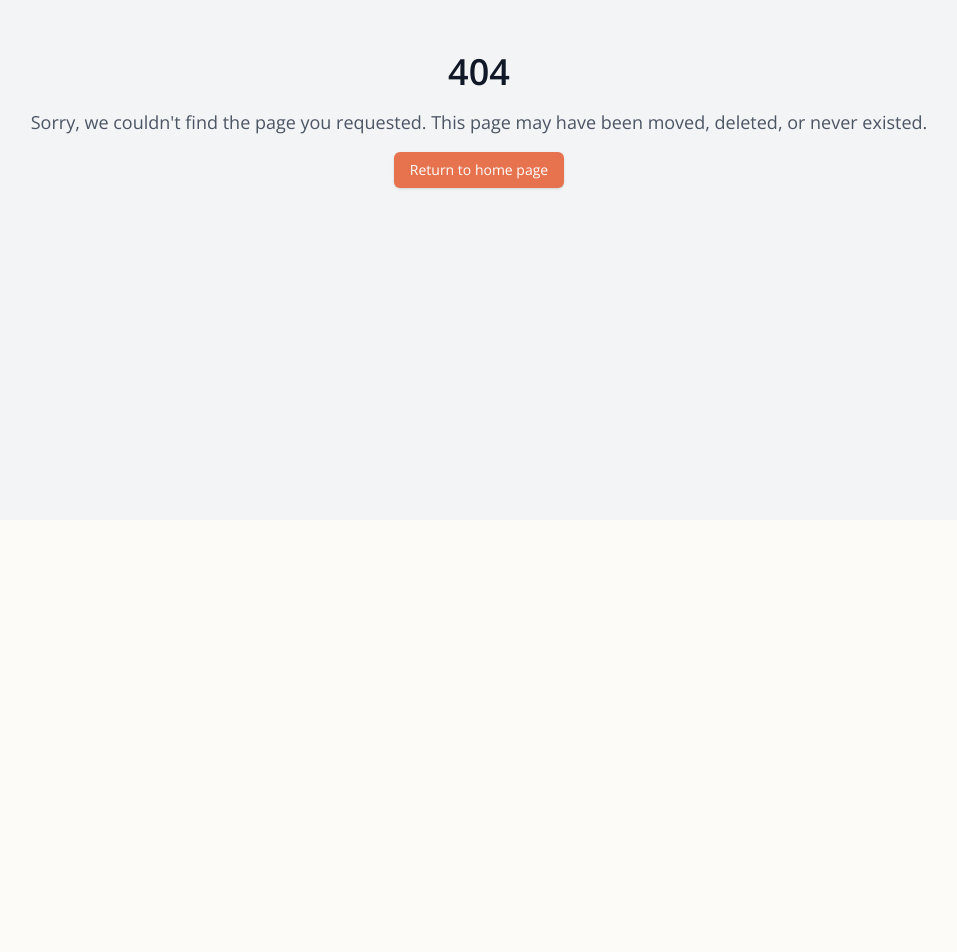
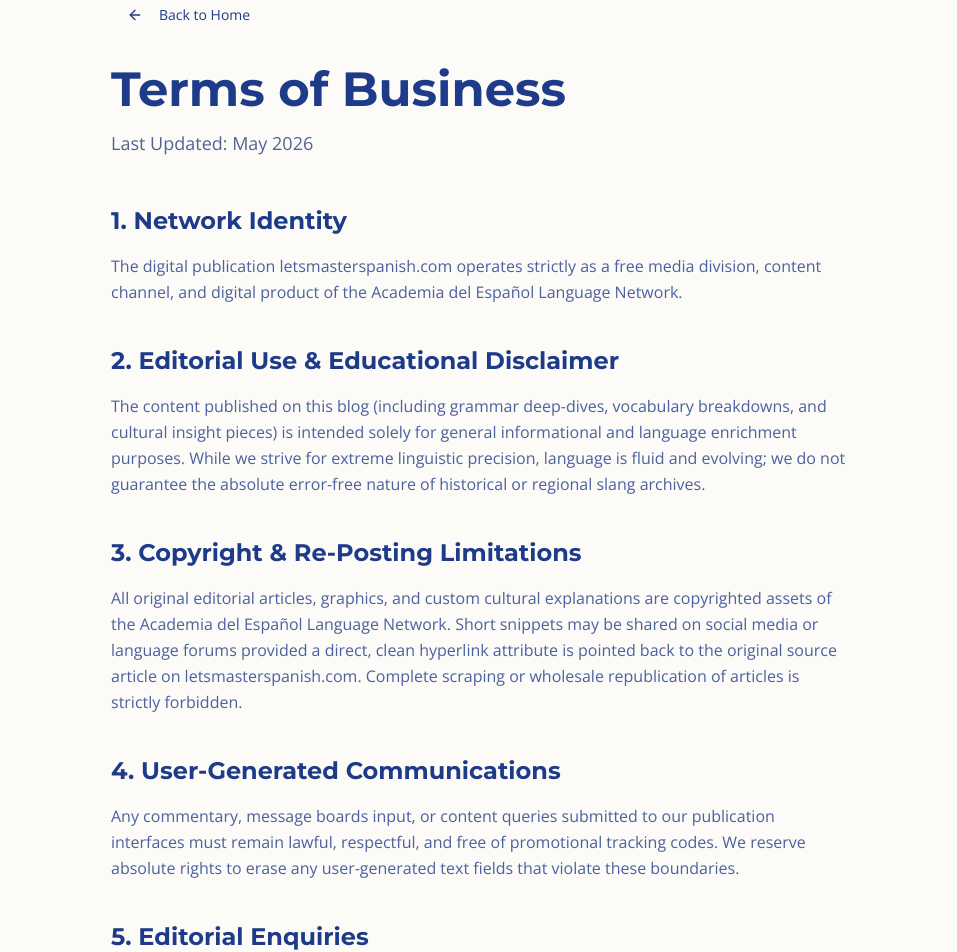
Before and after one commit to elforoespanol/sg-49b89eda-632c-4a04-b23c-675bd32239ff-1782932893, a Next.js app: page /terms-of-business in a window 1280 px wide. Before the commit this address had no page. Shown: the part 280-1232 px from the top of the page, without its empty margins (161-1118 px from the left). Before the commit the page ends 800 px from the top, so only its background shows below. Built offline with nearby package versions, Linux system fonts and the light colour scheme.

Commit message:
feat(legal): add terms of business page

```diff
--- /dev/null
+++ b/src/pages/terms-of-business.tsx
@@ -0,0 +1,91 @@
+import { SEO } from "@/components/SEO";
+import { Header } from "@/components/Header";
+import { Footer } from "@/components/Footer";
+import Link from "next/link";
+import { ArrowLeft } from "lucide-react";
+import { Button } from "@/components/ui/button";
+
+export default function TermsOfBusinessPage() {
+  return (
+    <>
+      <SEO
+        title="Terms of Business - Let's Master Spanish"
+        description="Terms of business and legal information for letsmasterspanish.com"
+      />
+
+      <div className="min-h-screen flex flex-col bg-background">
+        <Header />
+
+        <main className="flex-1 max-w-3xl mx-auto px-4 py-16 w-full">
+          {/* Back Link */}
+          <Link href="/">
+            <Button variant="ghost" className="mb-8">
+              <ArrowLeft className="mr-2 h-4 w-4" />
+              Back to Home
+            </Button>
+          </Link>
+
+          {/* Page Header */}
+          <div className="mb-12">
+            <h1 className="text-4xl md:text-5xl font-bold text-foreground font-heading mb-4">
+              Terms of Business
+            </h1>
+            <p className="text-lg text-muted-foreground">
+              Last Updated: May 2026
+            </p>
+          </div>
+
+          {/* Content */}
+          <div className="prose prose-lg max-w-none">
+            <section className="mb-10">
+              <h2 className="text-2xl font-bold text-foreground font-heading mb-4">
+                1. Network Identity
+              </h2>
+              <p className="text-foreground/80 leading-relaxed">
+                The digital publication letsmasterspanish.com operates strictly as a free media division, content channel, and digital product of the Academia del Español Language Network.
+              </p>
+            </section>
+
+            <section className="mb-10">
+              <h2 className="text-2xl font-bold text-foreground font-heading mb-4">
+                2. Editorial Use & Educational Disclaimer
+              </h2>
+              <p className="text-foreground/80 leading-relaxed">
+                The content published on this blog (including grammar deep-dives, vocabulary breakdowns, and cultural insight pieces) is intended solely for general informational and language enrichment purposes. While we strive for extreme linguistic precision, language is fluid and evolving; we do not guarantee the absolute error-free nature of historical or regional slang archives.
+              </p>
+            </section>
+
+            <section className="mb-10">
+              <h2 className="text-2xl font-bold text-foreground font-heading mb-4">
+                3. Copyright & Re-Posting Limitations
+              </h2>
+              <p className="text-foreground/80 leading-relaxed">
+                All original editorial articles, graphics, and custom cultural explanations are copyrighted assets of the Academia del Español Language Network. Short snippets may be shared on social media or language forums provided a direct, clean hyperlink attribute is pointed back to the original source article on letsmasterspanish.com. Complete scraping or wholesale republication of articles is strictly forbidden.
+              </p>
+            </section>
+
+            <section className="mb-10">
+              <h2 className="text-2xl font-bold text-foreground font-heading mb-4">
+                4. User-Generated Communications
+              </h2>
+              <p className="text-foreground/80 leading-relaxed">
+                Any commentary, message boards input, or content queries submitted to our publication interfaces must remain lawful, respectful, and free of promotional tracking codes. We reserve absolute rights to erase any user-generated text fields that violate these boundaries.
+              </p>
+            </section>
+
+            <section className="mb-10">
+              <h2 className="text-2xl font-bold text-foreground font-heading mb-4">
+                5. Editorial Enquiries
+              </h2>
+              <p className="text-foreground/80 leading-relaxed">
+                For all editorial suggestions, resource corrections, or content submission parameters, contact: <a href="mailto:editor@academiadelespanol.com" className="text-primary hover:underline">editor@academiadelespanol.com</a>. These terms are governed by the legal frameworks of England and Wales.
+              </p>
+            </section>
+          </div>
+        </main>
+
+        <Footer />
+      </div>
+    </>
+  );
+}
```
